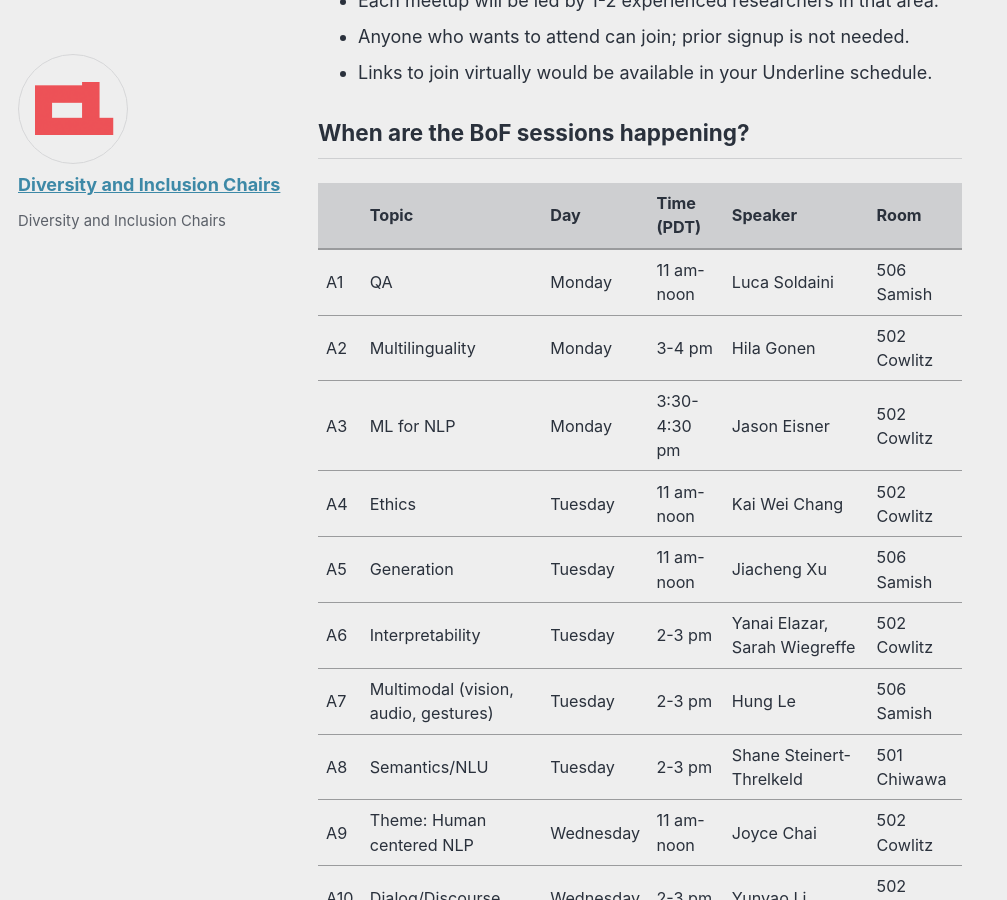
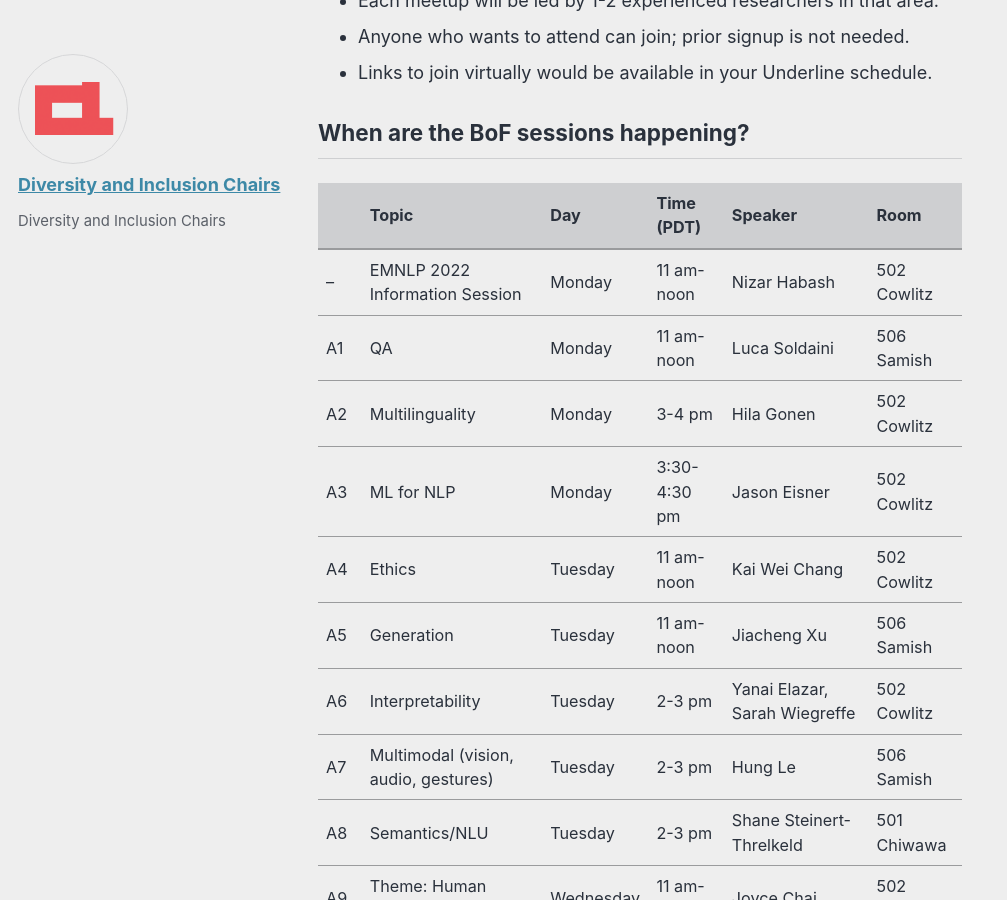
Before and after one commit to naacl-org/naacl-2022-website, a Jekyll site: the page built from _posts/2022-07-07-welcome-to-bofs.md, in a window 1280 px wide and 900 px high, scrolled down 747 px. Shown: the whole window, without its empty margins (0-1007 px from the left). Built offline with Jekyll 4.4.1, drawn with Linux system fonts in a browser that asks for light colours; cached includes are drawn as plain includes; comment, search, counter and statistics services are not loaded.

Commit message:
Added EMNLP to BOF

```diff
--- a/_posts/2022-07-07-welcome-to-bofs.md
+++ b/_posts/2022-07-07-welcome-to-bofs.md
@@ -27,6 +27,7 @@ At NAACL 2022, we are continuing the tradition of conducting birds-of-a-feather
 
 |     | Topic                                | Day       | Time (PDT)   | Speaker                       | Room        |
 | --- | ------------------------------------ | --------- | ------------ | ----------------------------- | ----------- |
+| --  | EMNLP 2022 Information Session       | Monday    | 11 am-noon   | Nizar Habash                  | 502 Cowlitz |
 | A1  | QA                                   | Monday    | 11 am-noon   | Luca Soldaini                 | 506 Samish  |
 | A2  | Multilinguality                      | Monday    | 3-4 pm       | Hila Gonen                    | 502 Cowlitz |
 | A3  | ML for NLP                           | Monday    | 3:30-4:30 pm | Jason Eisner                  | 502 Cowlitz |
```
